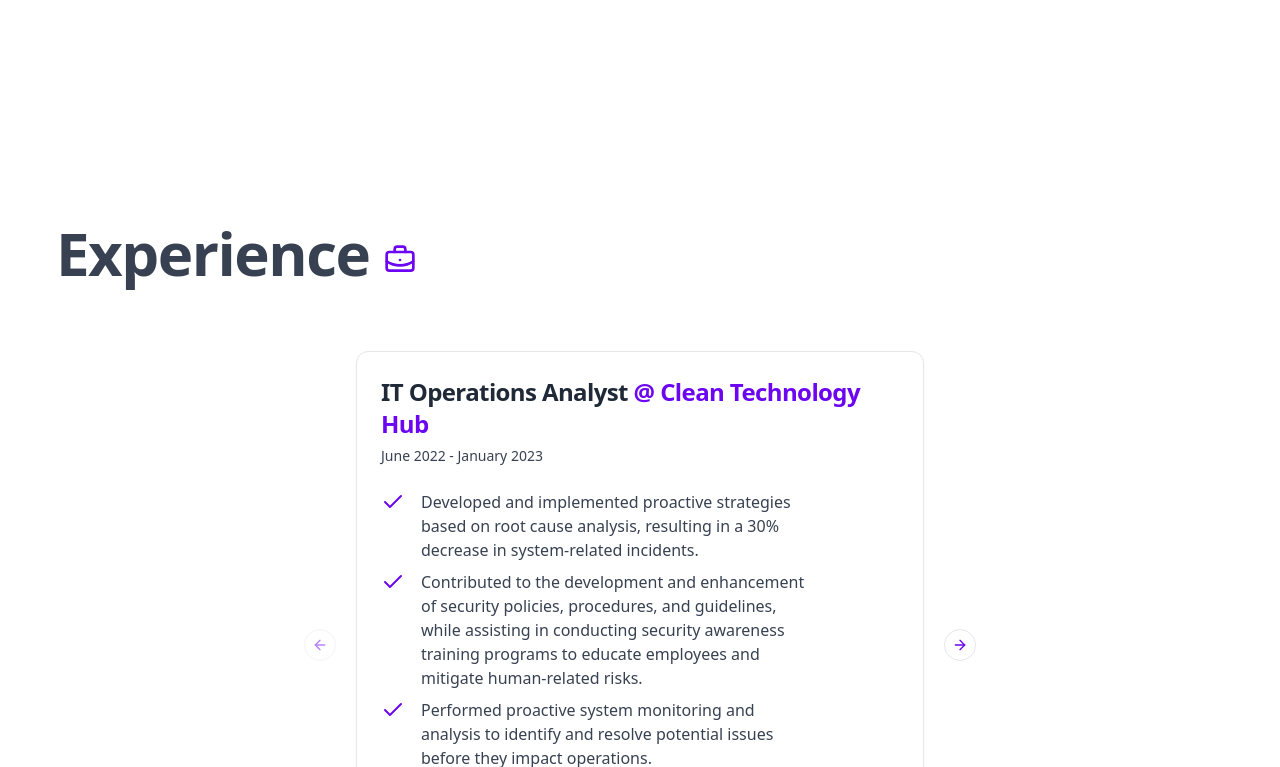
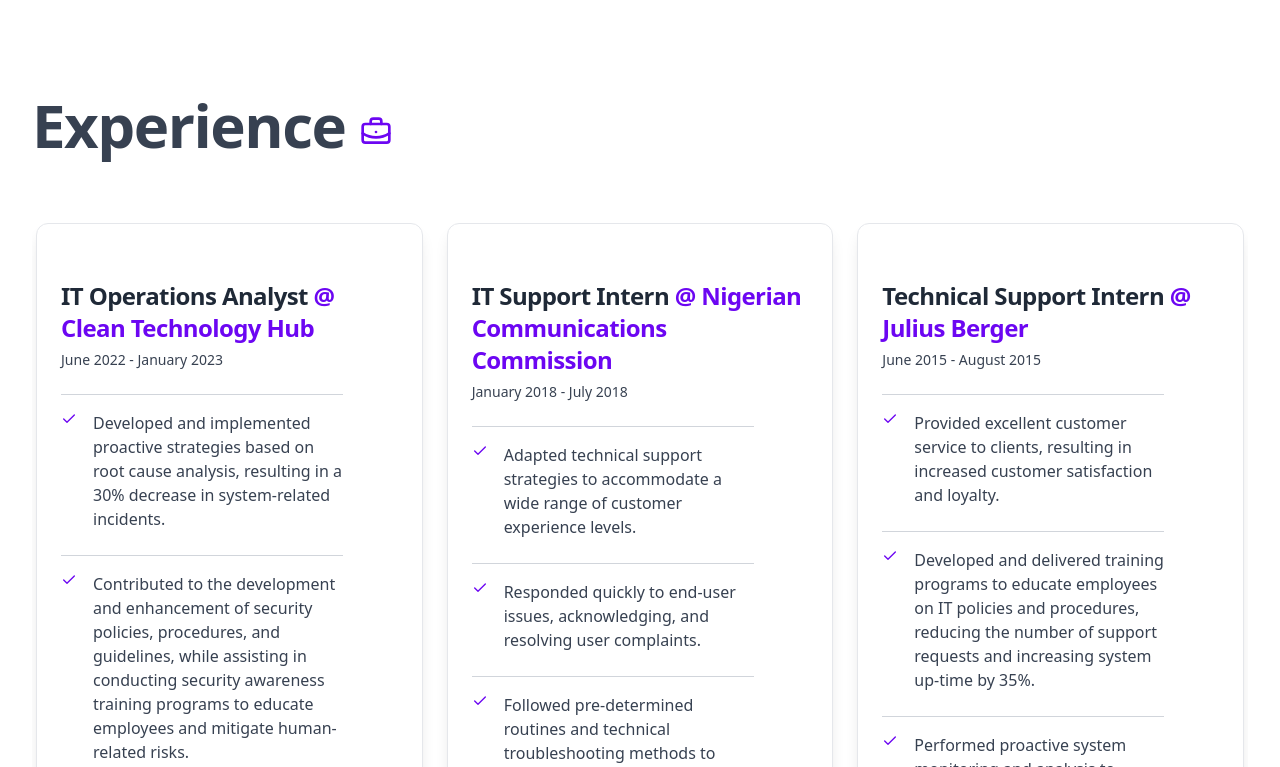
Before and after one commit to chuba-cn/dubemportfolio, a Next.js app: page / in a window 1280 px wide. Shown: the part 613-1380 px from the top of the page. Built offline with nearby package versions, Linux system fonts and the light colour scheme.

Commit message:
update experiences section UI

```diff
--- a/src/components/Experiences.tsx
+++ b/src/components/Experiences.tsx
@@ -1,94 +1,27 @@
 import { BriefcaseBusiness } from "lucide-react";
-import JobCarousel  from "./JobCarousel";
+import JobCarouselMobile from "./JobCarouselMobile";
+import JobCarouselDesktop from "./JobCarouselDesktop";
 
 
 const Experiences = () => {
 
   return (
-    <section className="w-full mt-20 md:mt-0 py-8 md:py-24 lg:py-28 xl:py-30" id="experiences">
-      <div className="container px-4 md:px-6">
-        <h1 className="text-5xl md:text-6xl font-bold tracking-tight text-wrap text-gray-700">
-          Experience {' '}
-          <BriefcaseBusiness className="inline text-primary font-bold h-8 w-8"/>
-        </h1>
-        <div className="flex justify-center items-center mt-10 lg:mt-16">
-          <JobCarousel/>
-        </div>
+    <section
+      className="w-full mt-20 md:mt-16 "
+      id="experiences"
+    >
+      <h1 className="text-5xl md:text-6xl font-bold tracking-tight text-wrap text-gray-700">
+        Experience{" "}
+        <BriefcaseBusiness className="inline text-primary font-bold h-8 w-8" />
+      </h1>
+      <div className="flex justify-center items-center mt-16 lg:hidden">
+        <JobCarouselMobile />
+      </div>
+      <div className="max-md:hidden flex justify-center mt-16">
+        <JobCarouselDesktop />
       </div>
     </section>
   );
 };
 
 export default Experiences;
-
-{/* <div className="grid items-center gap-6 lg:grid-cols-2 lg:gap-12">
-<div className="flex flex-col items-start space-y-4">
-  <div className="space-y-2">
-    <h2 className="text-3xl font-bold tracking-tighter sm:text-4xl md:text-5xl">
-      Work Experience
-    </h2>
-    <p className="text-gray-500 md:text-xl/relaxed lg:text-base/relaxed xl:text-xl/relaxed ">
-      A summary of my professional experience.
-    </p>
-  </div>
-  <div className="grid gap-6">
-    <div className="grid gap-2">
-      <h3 className="text-lg font-bold">Cyber Security Analyst</h3>
-      <p className="text-gray-500 ">
-        Acme Cybersecurity, 2018 - Present
-      </p>
-      <p className="text-gray-500 ">
-        Responsible for conducting vulnerability assessments,
-        implementing security controls, and responding to security
-        incidents.
-      </p>
-    </div>
-    <div className="grid gap-2">
-      <h3 className="text-lg font-bold">Security Intern</h3>
-      <p className="text-gray-500 ">
-        Cybersec Solutions, 2016 - 2018
-      </p>
-      <p className="text-gray-500 ">
-        Assisted in the development and implementation of security
-        policies and procedures.
-      </p>
-    </div>
-  </div>
-</div>
-<div className="flex flex-col items-start space-y-4">
-  <div className="space-y-2">
-    <h2 className="text-3xl font-bold tracking-tighter sm:text-4xl md:text-5xl">
-      Education
-    </h2>
-    <p className="text-gray-500 md:text-xl/relaxed lg:text-base/relaxed xl:text-xl/relaxed ">
-      My academic background.
-    </p>
-  </div>
-  <div className="grid gap-6">
-    <div className="grid gap-2">
-      <h3 className="text-lg font-bold">
-        Master of Science in Cybersecurity
-      </h3>
-      <p className="text-gray-500 ">
-        University of Cyberton, 2016 - 2018
-      </p>
-      <p className="text-gray-500 ">
-        Specialized in network security, incident response, and
-        security automation.
-      </p>
-    </div>
-    <div className="grid gap-2">
-      <h3 className="text-lg font-bold">
-        Bachelor of Science in Computer Science
-      </h3>
-      <p className="text-gray-500 ">
-        Cybersec University, 2012 - 2016
-      </p>
-      <p className="text-gray-500 ">
-        Focused on software development, data structures, and
-        algorithms.
-      </p>
-    </div>
-  </div>
-</div>
-</div> */}
--- a/src/components/Hero.tsx
+++ b/src/components/Hero.tsx
@@ -14,8 +14,7 @@
 const Hero = () => {
 
   return (
-    <section className="w-full mt-20 md:mt-0 py-8 md:py-24 lg:py-28 xl:py-30" id="hero">
-        <div className='container px-4 md:px-6'>
+    <section className="w-full mt-20 md:mt-0 py-8 md:pt-24 lg:pt-28 xl:pt-30" id="hero">
           <div className='flex flex-col lg:flex-row gap-12 lg:gap-12 lg:justify-between items-center '>
             <div className='flex flex-col gap-2'>
               <TextGenerateEffect words={word1} className='text-gray-700  text-2xl md:text-3xl tracking-tighter' />
@@ -51,9 +50,11 @@
               </div>
             </div>
           </div>
-        </div>
     </section>
   )
 }
 
 export default Hero
+
+{/* <div className='container px-4 md:px-6'>
+</div> */}
--- a/src/components/JobCarousel.tsx
+++ b/src/components/JobCarouselDesktop.tsx
@@ -1,28 +1,30 @@
 import * as React from "react"
 
-import { Card, CardContent, CardTitle,CardDescription, CardHeader } from "@/components/ui/card"
+import { Card, CardContent, CardHeader, CardDescription, CardTitle } from "@/components/ui/card";
 import {
   Carousel,
   CarouselContent,
-  CarouselItem,
-  CarouselNext,
-  CarouselPrevious,
-} from "@/components/ui/carousel"
-
-import { experiences } from "@/constants"
+  CarouselItem
+} from "@/components/ui/carousel";
+import { experiences } from "@/constants";
 import { Check } from "lucide-react";
 
-export default function JobCarousel() {
+export default function JobCarouselDesktop() {
   return (
-    <Carousel className="w-full max-w-xs md:max-w-xl">
+    <Carousel
+      opts={{
+        align: 'center',
+      }}
+      className="w-full max-w-5xl xl:max-w-7xl"
+    >
       <CarouselContent>
         {experiences.map((job, index) => (
-          <CarouselItem key={index}>
+          <CarouselItem key={index} className="lg:basis-1/3">
             <div className="p-1">
-              <Card className="flex flex-col gap-4 items-start">
+              <Card className="flex flex-col gap-4 items-start even:py-14 odd:py-8 shadow-lg">
                 <div className="flex flex-col justify-between items-start">
                   <CardHeader>
-                    <CardTitle className="text-gray-800 text-xl lg:text-2xl">
+                    <CardTitle className="text-gray-800 text-2xl">
                       {job.role}{" "}
                       <span className="text-primary">@ {job.company}</span>
                     </CardTitle>
@@ -35,9 +37,9 @@
                   <CardContent className="flex flex-col justify-between items-start">
                     <div>
                       {job.duties.map((duty, index) => (
-                        <div key={index} className="flex justify-start items-start gap-4 mb-2">
-                          <Check className="text-primary inline" />
-                          <p className="text-gray-700 inline max-w-[200px] md:max-w-sm">{duty}</p>
+                        <div key={index} className="flex justify-start items-start gap-4 mb-2 border-t border-gray-300 py-4">
+                          <Check className="text-primary inline h-4 w-4" />
+                          <p className="text-gray-700 inline max-w-[200px] xl:max-w-[250px]">{duty}</p>
                         </div>
                       ))}
                     </div>
@@ -48,8 +50,6 @@
           </CarouselItem>
         ))}
       </CarouselContent>
-      <CarouselPrevious className="text-primary" />
-      <CarouselNext className="text-primary" />
     </Carousel>
-  );
+  )
 }
--- /dev/null
+++ b/src/components/JobCarouselMobile.tsx
@@ -0,0 +1,55 @@
+import * as React from "react"
+
+import { Card, CardContent, CardTitle,CardDescription, CardHeader } from "@/components/ui/card"
+import {
+  Carousel,
+  CarouselContent,
+  CarouselItem,
+  CarouselNext,
+  CarouselPrevious,
+} from "@/components/ui/carousel"
+
+import { experiences } from "@/constants"
+import { Check } from "lucide-react";
+
+export default function JobCarouselMobile() {
+  return (
+    <Carousel className="w-full max-w-xs md:max-w-xl">
+      <CarouselContent>
+        {experiences.map((job, index) => (
+          <CarouselItem key={index}>
+            <div className="p-1">
+              <Card className="flex flex-col gap-4 items-start shadow-lg">
+                <div className="flex flex-col justify-between items-start">
+                  <CardHeader>
+                    <CardTitle className="text-gray-800 text-xl lg:text-2xl">
+                      {job.role}{" "}
+                      <span className="text-primary">@ {job.company}</span>
+                    </CardTitle>
+
+                    <CardDescription className="text-gray-700">
+                      {job.duration}
+                    </CardDescription>
+                  </CardHeader>
+
+                  <CardContent className="flex flex-col justify-center items-center">
+                    <div>
+                      {job.duties.map((duty, index) => (
+                        <div key={index} className="flex justify-start items-start gap-4 mb-2 border-t border-gray-300 py-4">
+                          <Check className="text-primary inline" />
+                          <p className="text-gray-700 inline max-w-[200px] md:max-w-sm">{duty}</p>
+                        </div>
+                      ))}
+                    </div>
+                  </CardContent>
+                </div>
+              </Card>
+            </div>
+          </CarouselItem>
+        ))}
+      </CarouselContent>
+      <CarouselPrevious className="text-primary" />
+      <CarouselNext className="text-primary" />
+    </Carousel>
+  );
+}
```
